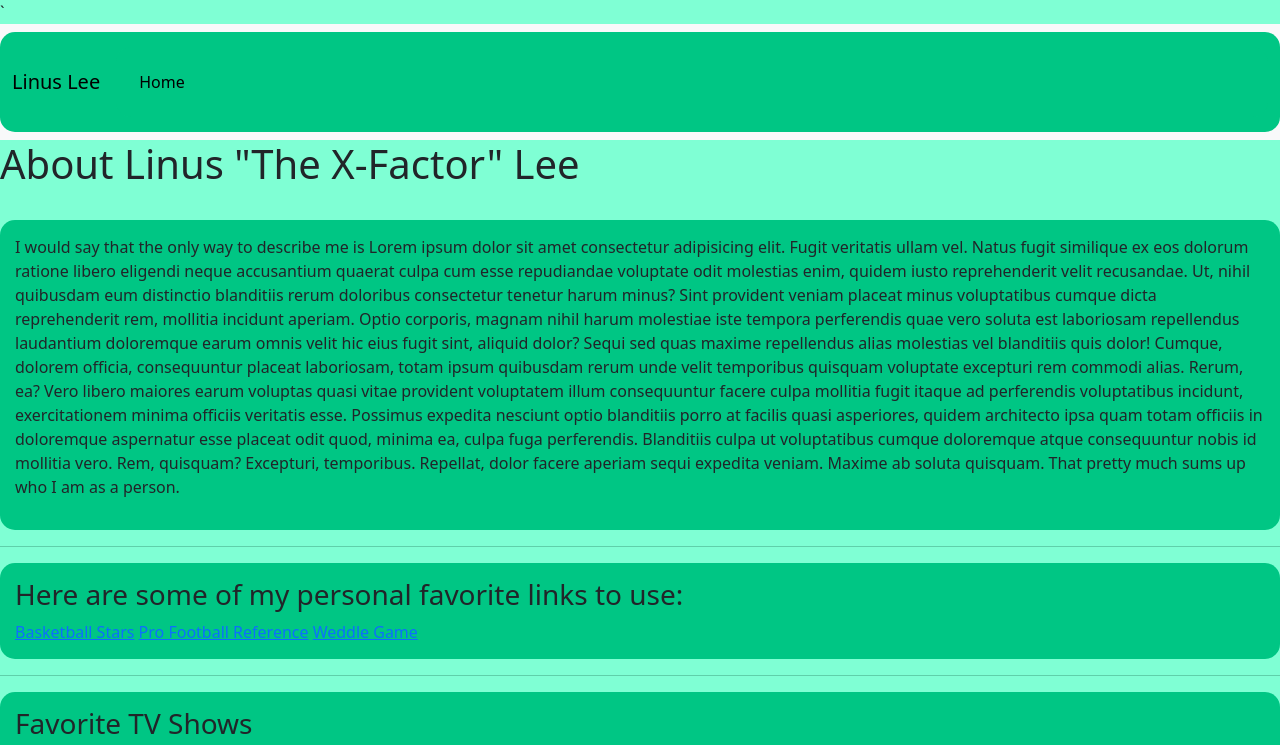
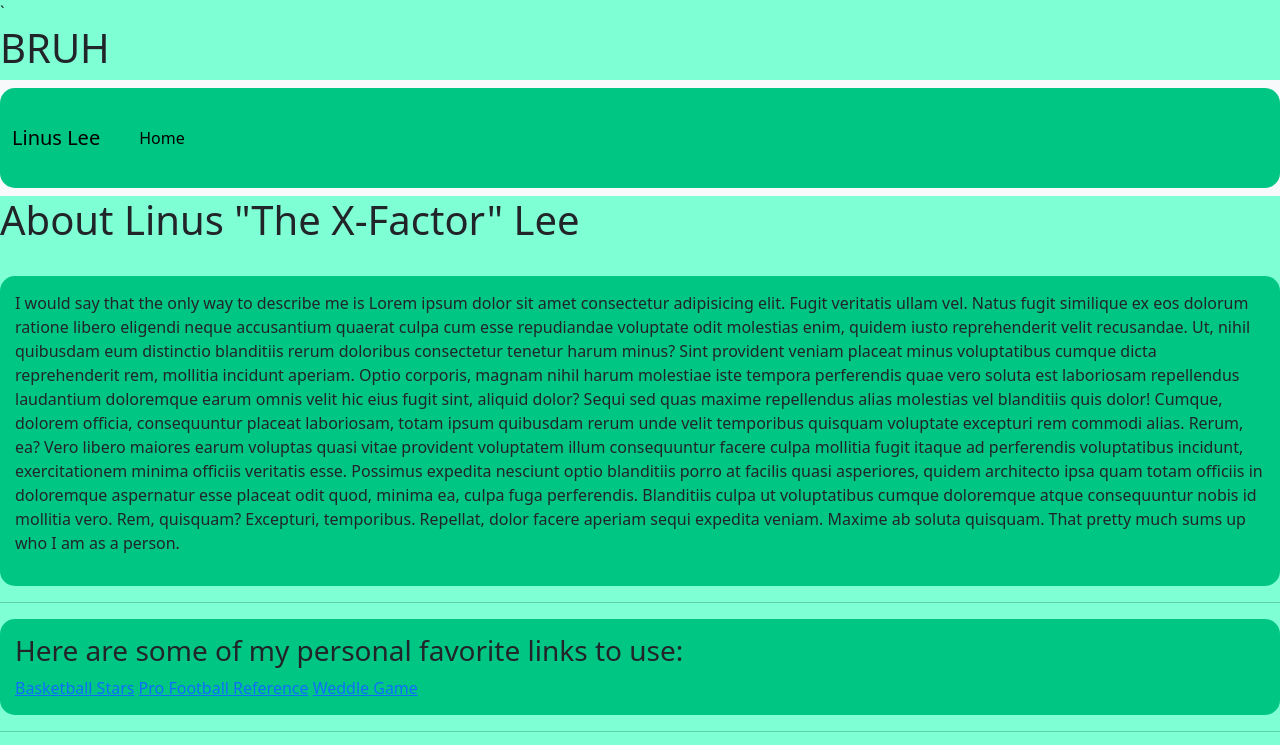
Before and after one commit to CSCI313-Spring2024/assignment-2-section-1-and-2-LinusLee2004, a plain HTML site: page AboutMe.html in a window 1280 px wide. Shown: the top 745 px of the page. Drawn offline with nearby package versions, Linux system fonts and the light colour scheme.

Commit message:
#Added Header Bruh

```diff
--- a/AboutMe.html
+++ b/AboutMe.html
@@ -14,6 +14,7 @@
 
 <body>
     <!--Navbar-->
+    <h1>BRUH</h1>
     <nav class="navbar navbar-expand-lg bg-body-tertiary">
         <div class="container-fluid">
             <a class="navbar-brand" href="#">Linus Lee</a>
```
